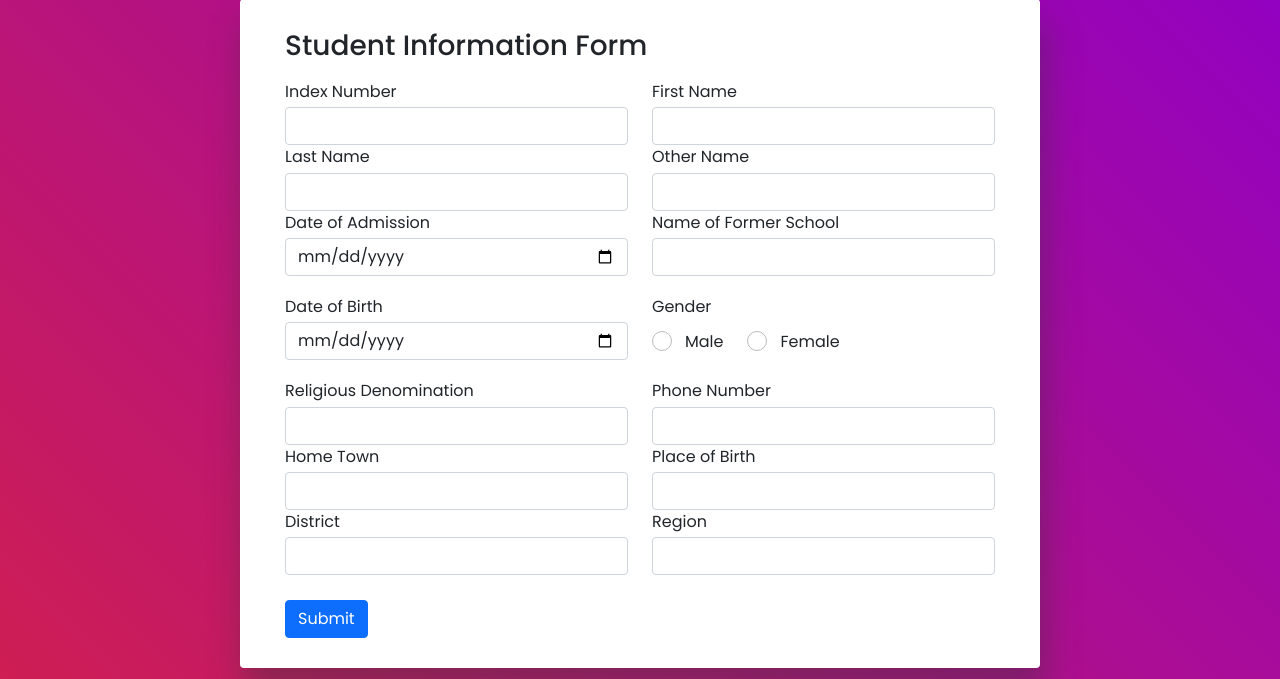
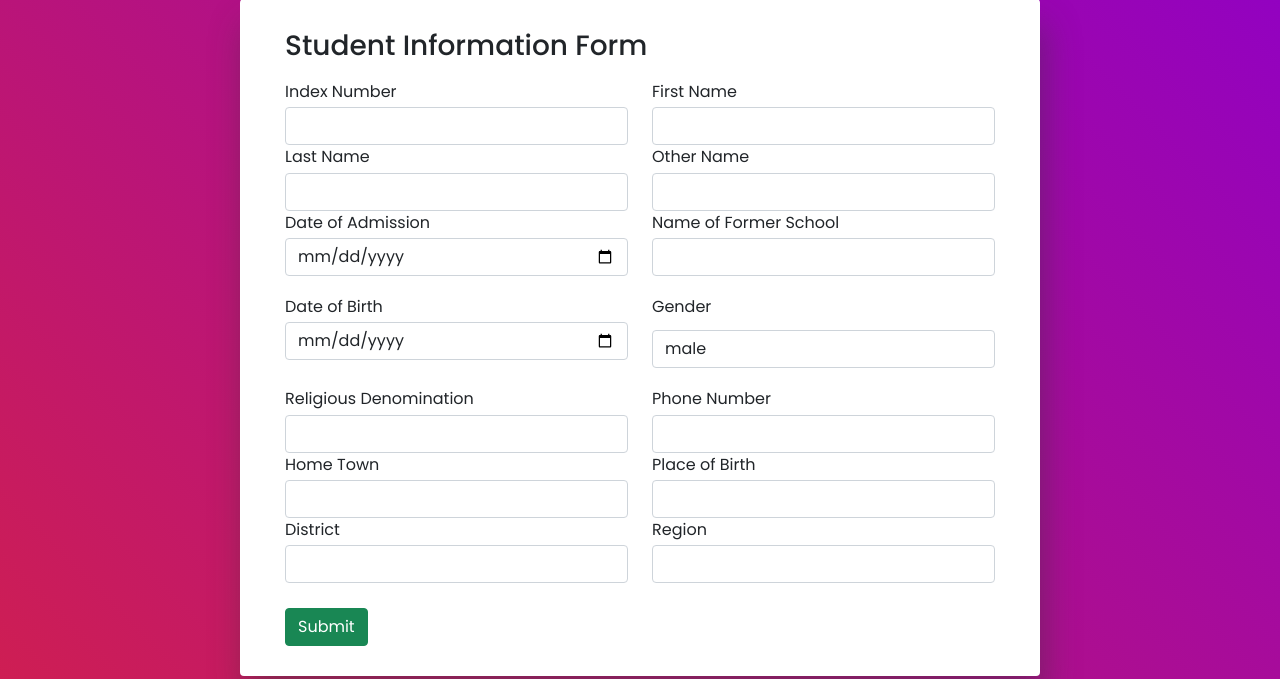
Before and after one commit to Asare27/RegistrationApp, a PHP site: page / in a window 1280 px wide. Shown: the part 121-800 px from the top of the page. Run offline with PHP 8.4, Linux system fonts and the light colour scheme; some libraries are stand-ins or nearby versions.

Commit message:
fix submit button

```diff
--- a/index.php
+++ b/index.php
@@ -1,6 +1,6 @@
 <?php
     // establish connection
-
+    include 'config.php';
     // escape variables for security
 
     if(isset($_POST['submit'])){
@@ -20,7 +20,7 @@
         $district = mysqli_real_escape_string($conn, $_POST['district']);
         $region = mysqli_real_escape_string($conn, $_POST['region']);
 
-        include 'config.php';
+
 
         // submit data into database
         $sql = "INSERT INTO studenttable (IndexNumber, FirstName, LastName, OtherName, DateOfAdmission, NameOfFormerSchool, DateOfBirth, Gender, ReligiousDenomination, PhoneNumber, HomeTown, PlaceOfBirth, District, Region)
@@ -104,15 +104,12 @@
             </div>
             <div class="col-md-6 mt-md-0 mt-3">
                 <label>Gender</label>
-                <div class="d-flex align-items-center mt-2" name="gender">
-                    <label class="option">
-                        <input type="radio" name="radio">Male
-                        <span class="checkmark"></span>
-                    </label>
-                    <label class="option ms-4">
-                        <input type="radio" name="radio">Female
-                        <span class="checkmark"></span>
-                    </label>
+                <div class="d-flex align-items-center mt-2">
+                    <select class="form-control" name="gender">
+                        <option value="male">male</option>
+                        <option value="female">female</option>
+                    </select>
+
                 </div>
             </div>
         </div>
@@ -143,7 +140,7 @@
             </div>
         </div>
 
-        <div class="btn btn-primary mt-3" type="submit" name="login">Submit</div>
+        <button class="btn btn-success mt-3" type="submit" name="submit">Submit</button>
         </div>
 
     </div>
```
Also changed, not shown: parentinfo.php (added).
